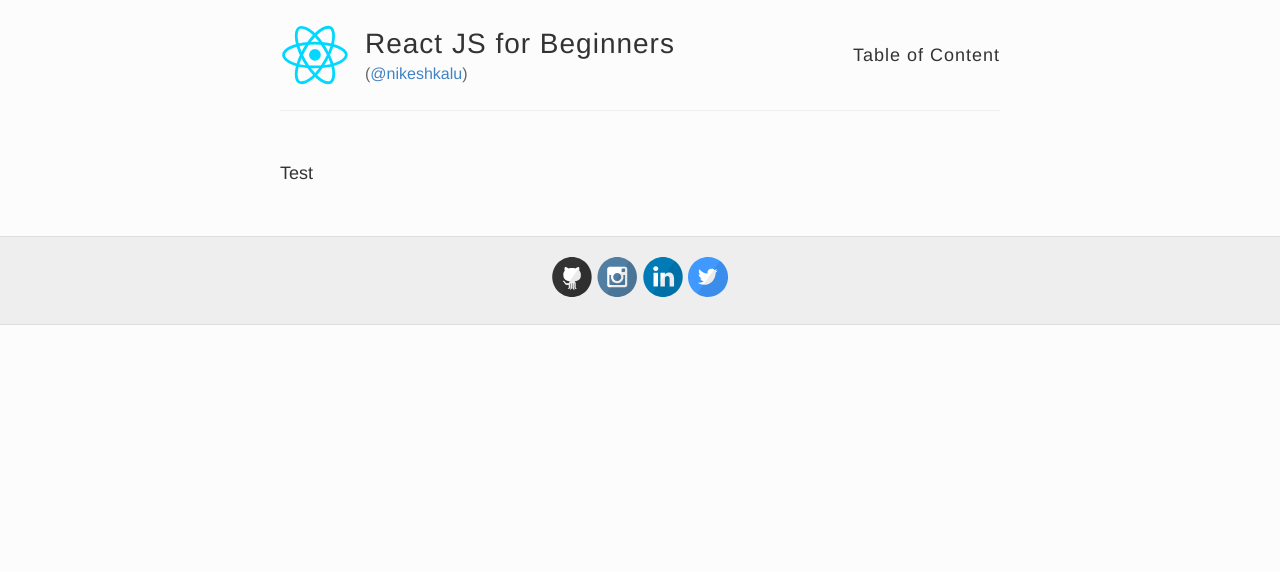
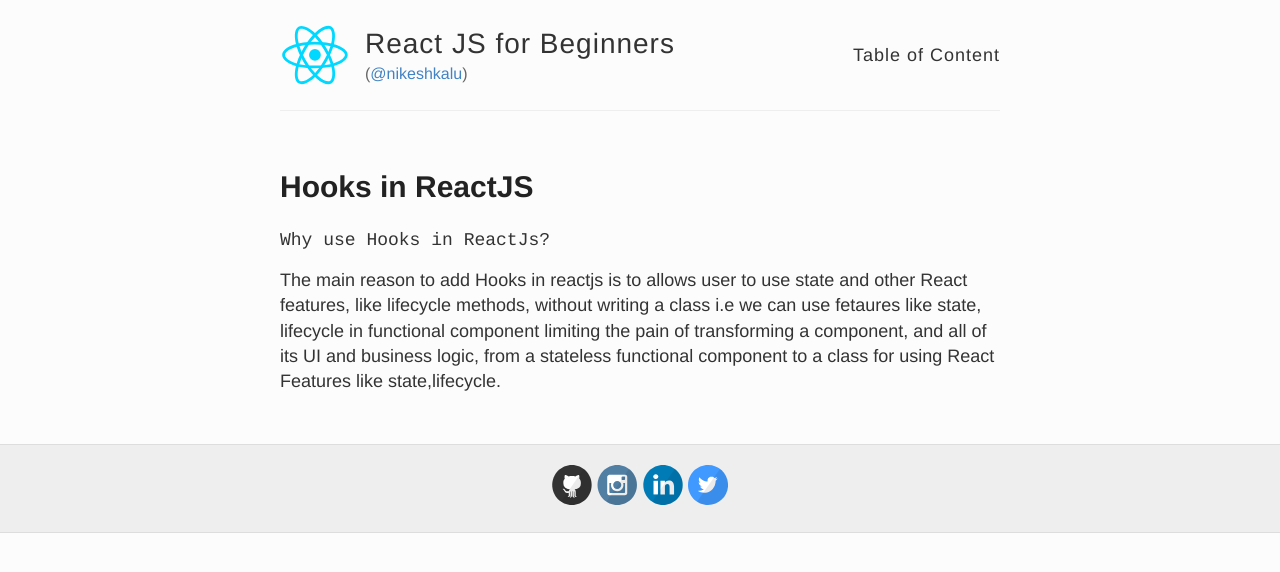
Before and after one commit to nikeshkalu/ReactJs, a Jekyll site: the page built from module/2/content2.4.md, in a window 1280 px wide. Shown: the top 572 px of the page. Built offline with Jekyll 4.4.1, drawn with Linux system fonts in a browser that asks for light colours; our own code applies the rules of GitHub Pages for plain Markdown files.

Commit message:
Hooks Initialized

```diff
--- a/module/2/content2.4.md
+++ b/module/2/content2.4.md
@@ -3,4 +3,8 @@ layout: module
 permalink: /module2/content2.4/
 ---
 
-Test
+# Hooks in ReactJS
+
+`Why use Hooks in ReactJs?`
+
+The main reason to add Hooks in reactjs is to allows user to use state and other React features, like lifecycle methods, without writing a class i.e we can use fetaures like state, lifecycle in functional component limiting the pain of transforming a component, and all of its UI and business logic, from a stateless functional component to a class for using React Features like state,lifecycle.
```
Also changed, not shown: tableOfContent.md (+2 -2 lines).
